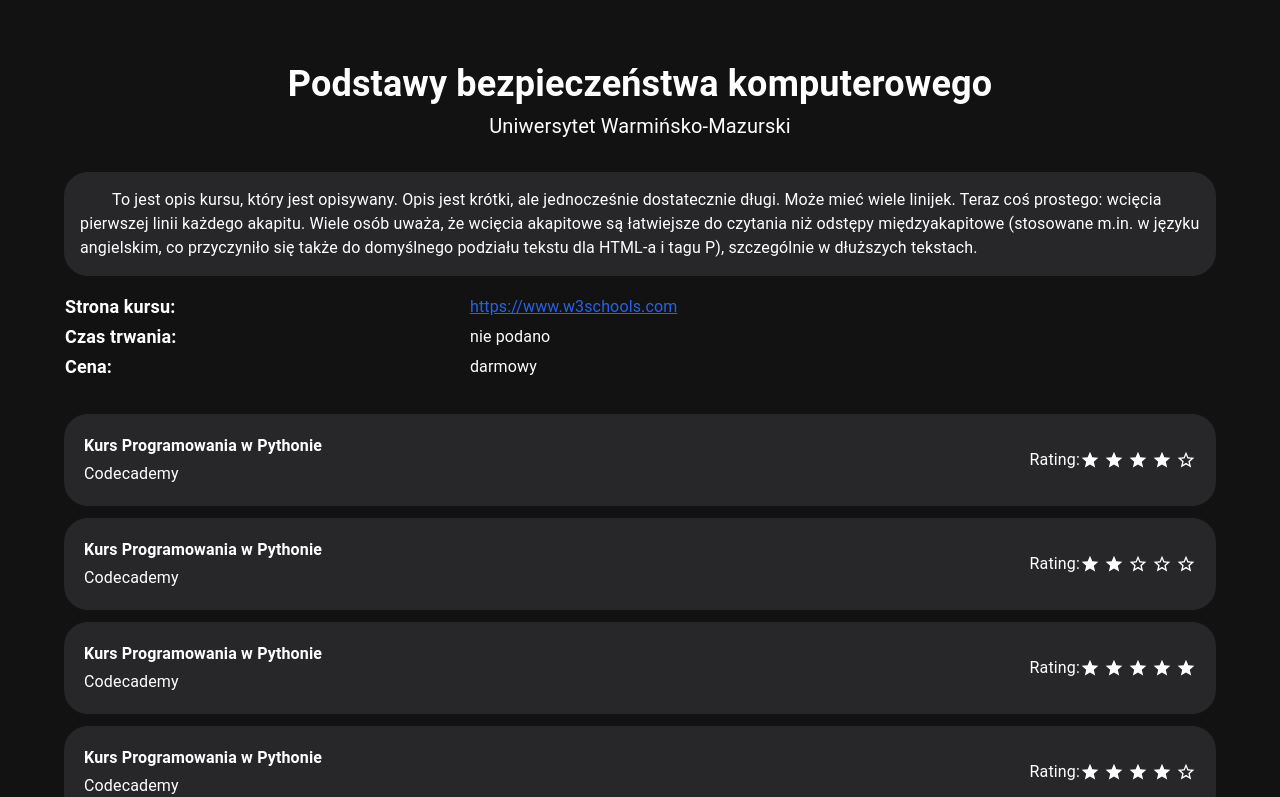
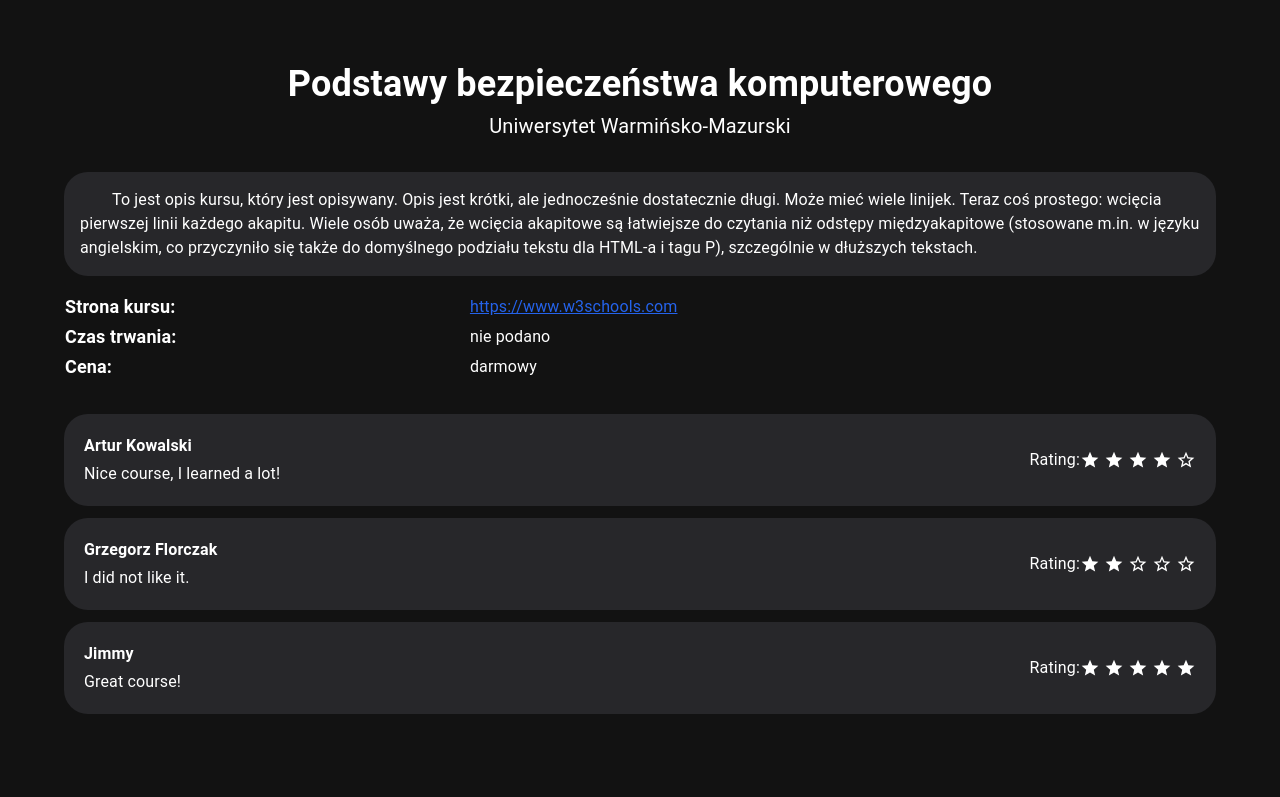
Before and after one commit to vSkyper/ocen-kurs, a React (Vite) app: page /1 in a window 1280 px wide. Shown: the top 797 px of the page. Built offline with nearby package versions, Linux system fonts and the light colour scheme.

Commit message:
Added dynamic listing in Review list

```diff
--- a/src/pages/CourseDetails/components/ReviewList/ReviewList.tsx
+++ b/src/pages/CourseDetails/components/ReviewList/ReviewList.tsx
@@ -1,11 +1,31 @@
 import { ReviewTab } from './components';
 
 export default function ReviewList() {
+  const revs = [
+    {
+      revId: 1,
+      author: 'Artur Kowalski',
+      review: 'Nice course, I learned a lot!',
+      rating: 4,
+    },
+    {
+      revId: 2,
+      author: 'Grzegorz Florczak',
+      review: 'I did not like it.',
+      rating: 2,
+    },
+    {
+      revId: 3,
+      author: 'Jimmy',
+      review: 'Great course!',
+      rating: 5,
+    },
+  ];
   return (
     <div>
-      <ReviewTab />
-      <ReviewTab />
-      <ReviewTab />
+      {revs.map((rev) => (
+        <ReviewTab rev={rev} />
+      ))}
     </div>
   );
 }
--- a/src/pages/CourseDetails/components/ReviewList/components/ReviewTab/ReviewTab.tsx
+++ b/src/pages/CourseDetails/components/ReviewList/components/ReviewTab/ReviewTab.tsx
@@ -1,93 +1,32 @@
 import StarIcon from '@mui/icons-material/Star';
 import StarBorderIcon from '@mui/icons-material/StarBorder';
+import { ReviewTabProps } from './interface';
 
-export default function ReviewTab() {
-  const revs = [
-    {
-      id: 1,
-      author: 'Kurs Programowania w Pythonie',
-      review: 'Codecademy',
-      rating: 4,
-    },
-    {
-      id: 1,
-      author: 'Kurs Programowania w Pythonie',
-      review: 'Codecademy',
-      rating: 2,
-    },
-    {
-      id: 1,
-      author: 'Kurs Programowania w Pythonie',
-      review: 'Codecademy',
-      rating: 5,
-    },
-    {
-      id: 1,
-      author: 'Kurs Programowania w Pythonie',
-      review: 'Codecademy',
-      rating: 4,
-    },
-    {
-      id: 1,
-      author: 'Kurs Programowania w Pythonie',
-      review: 'Codecademy',
-      rating: 4,
-    },
-    {
-      id: 1,
-      author: 'Kurs Programowania w Pythonie',
-      review: 'Codecademy',
-      rating: 4,
-    },
-    {
-      id: 1,
-      author: 'Kurs Programowania w Pythonie',
-      review: 'Codecademy',
-      rating: 4,
-    },
-    {
-      id: 1,
-      author: 'Kurs Programowania w Pythonie',
-      review: 'Codecademy',
-      rating: 4,
-    },
-    {
-      id: 1,
-      author: 'Kurs Programowania w Pythonie',
-      review: 'Codecademy',
-      rating: 4,
-    },
-    {
-      id: 1,
-      author: 'Kurs Programowania w Pythonie',
-      review: 'Codecademy',
-      rating: 4,
-    },
-  ];
+export default function ReviewTab(props: ReviewTabProps) {
+  const { rev } = props;
   return (
     <div className='flex-col'>
-      {revs.map((rev) => (
       <div
         className='flex justify-between items-center p-5 my-3 rounded-3xl bg-zinc-800'
-          key={rev.id}
+        key={rev.revId}
       >
-          <div className='flex-col'>
+        <div className='flex-col w-full'>
           <span className='font-bold'>{rev.author}</span>
           <div className='mt-1'>{rev.review}</div>
         </div>
+        <div className='w-3'> </div>
         <div className='flex'>
           <div> Rating: </div>
           <div className='flex items-center gap-1'>
             {Array.from({ length: rev.rating }).map(() => (
-                <StarIcon key={rev.id} fontSize='small' />
+              <StarIcon key={rev.revId} fontSize='small' />
             ))}
             {Array.from({ length: 5 - rev.rating }).map(() => (
-                <StarBorderIcon key={rev.id} fontSize='small' />
+              <StarBorderIcon key={rev.revId} fontSize='small' />
             ))}
           </div>
         </div>
       </div>
-      ))}
     </div>
   );
 }
--- /dev/null
+++ b/src/pages/CourseDetails/components/ReviewList/components/ReviewTab/interface.ts
@@ -0,0 +1,10 @@
+export interface ReviewTabProps {
+  rev: ReviewTabElementProps;
+}
+
+export interface ReviewTabElementProps {
+  revId: number;
+  author: string;
+  review: string;
+  rating: number;
+}
```
Lines whose indentation alone changed are shown as unchanged.
